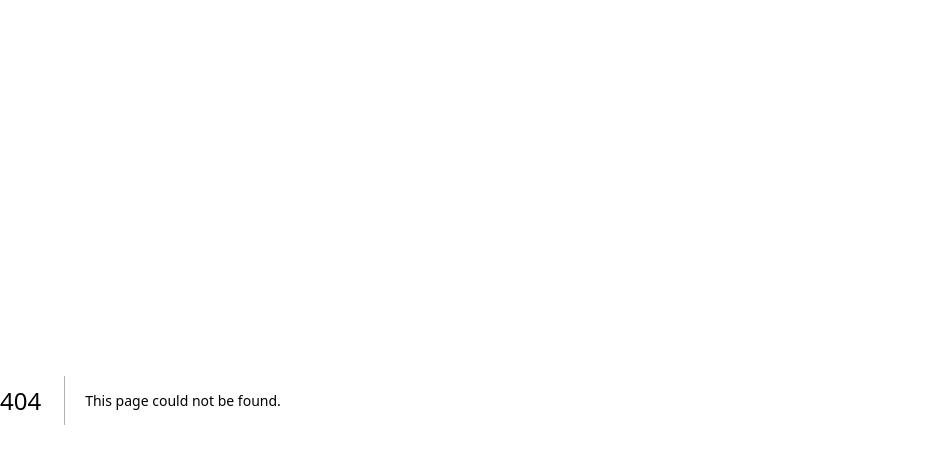
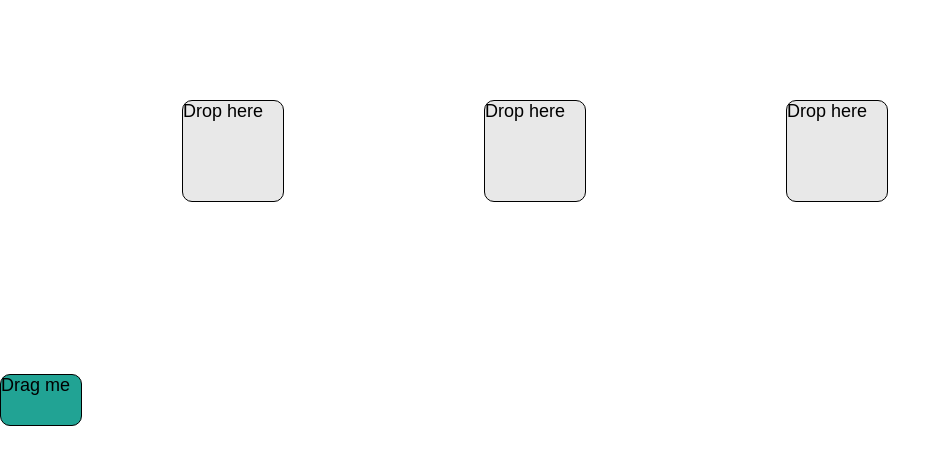
Before and after one commit to maninder56/Planner-Web-App, a Next.js app in the folder front-end/: page /practice in a window 1280 px wide. Before the commit this address had no page. Shown: the top 464 px of the page, without its empty margins (0-951 px from the left). Built offline with nearby package versions, Linux system fonts and the light colour scheme.

Commit message:
Added practice page, to learn about dnd library

```diff
--- a/front-end/src/app/dashboard/components/Board/BoardHeader/boardHeaderBar.tsx
+++ b/front-end/src/app/dashboard/components/Board/BoardHeader/boardHeaderBar.tsx
@@ -22,6 +22,12 @@ export default function BoardHeaderBar({
             <div>
                 <FilterButton />
             </div>
+            <div>
+                <button>Share button</button>
+            </div>
+            <div>
+                <button>...</button>
+            </div>
         </div>
     );
 }
--- a/front-end/src/app/globals.css
+++ b/front-end/src/app/globals.css
@@ -190,3 +190,48 @@ body {
 .profileIcon.green {
     background-color: rgb(52, 193, 52);
 }
+
+
+
+
+
+
+
+/* temporary styles for practice */
+
+.dndContainer {
+  display: flex;
+  justify-content: center;
+}
+
+.droppable {
+  border: solid 1px black;
+  border-radius: 10px;
+  background-color: rgb(232, 232, 232);
+  width: 100px;
+  height: 100px;
+  margin: 100px;
+  display: flex;
+}
+
+.droppable.overDroppable {
+  background-color: lightcoral;
+}
+
+.draggable {
+  width: 80px;
+  height: 50px;
+  margin: auto;
+  background-color: #21a394;
+  border: solid 1px black;
+  border-radius: 10px;
+  display: flex;
+}
+
+.draggable:hover{
+  cursor: grab;
+}
+
+.draggable:active {
+  cursor: grabbing;
+}
--- /dev/null
+++ b/front-end/src/app/practice/components/draggable.tsx
@@ -0,0 +1,22 @@
+import { useDraggable } from "@dnd-kit/core";
+
+
+export default function Draggable({
+    id,
+    children,
+}: {
+    id: number
+    children?: React.ReactNode;
+}) {
+    const {attributes, listeners, setNodeRef, transform} = useDraggable({
+        id: id,
+    });
+
+    return (
+        <div className='draggable' ref={setNodeRef} style={ transform ? {
+            transform: `translate3d(${transform.x}px, ${transform.y}px, 0)`,
+        } : undefined} {...listeners} {...attributes}>
+            {children}
+        </div>
+    );
+}
--- /dev/null
+++ b/front-end/src/app/practice/components/droppable.tsx
@@ -0,0 +1,20 @@
+import { useDroppable } from "@dnd-kit/core";
+import { useRef } from "react";
+
+export default function Droppable({
+    position,
+    children,
+}: {
+    position: number;
+    children?: React.ReactNode;
+}) {
+    const {isOver, setNodeRef} = useDroppable({
+        id: position,
+    });
+
+    return (
+        <div className={`droppable ${isOver ? 'overDroppable': ''}`} ref={setNodeRef}>
+            {children}
+        </div>
+    );
+}
--- /dev/null
+++ b/front-end/src/app/practice/page.tsx
@@ -0,0 +1,33 @@
+'use client'
+
+import { DndContext, DragEndEvent, UniqueIdentifier } from '@dnd-kit/core';
+import { useState } from 'react';
+import Droppable from './components/droppable';
+import Draggable from './components/draggable';
+
+export default function Practice() {
+    const containers = [0, 1, 2];
+    const [parent, setParent] = useState<UniqueIdentifier | null>(null);
+
+    function handleDragEnd(event: DragEndEvent) {
+        const {over} = event;
+        setParent(over ? over.id : null);
+    }
+
+    const draggableMarkup = (
+        <Draggable id={0}>Drag me</Draggable>
+    );
+
+    return (
+        <main className='dndContainer'>
+            <DndContext onDragEnd={handleDragEnd}>
+                {parent === null ? draggableMarkup : null}
+                {containers.map((id) =>
+                    <Droppable key={id} position={id}>
+                        {parent === id ? draggableMarkup : 'Drop here'}
+                    </Droppable>
+                )}
+            </DndContext>
+        </main>
+    );
+}
```
Also changed, not shown: front-end/package.json (+4 -3 lines), front-end/src/app/dashboard/page.tsx (+93 -2 lines), 1 other file (tests, documents, lock files or other folders).
